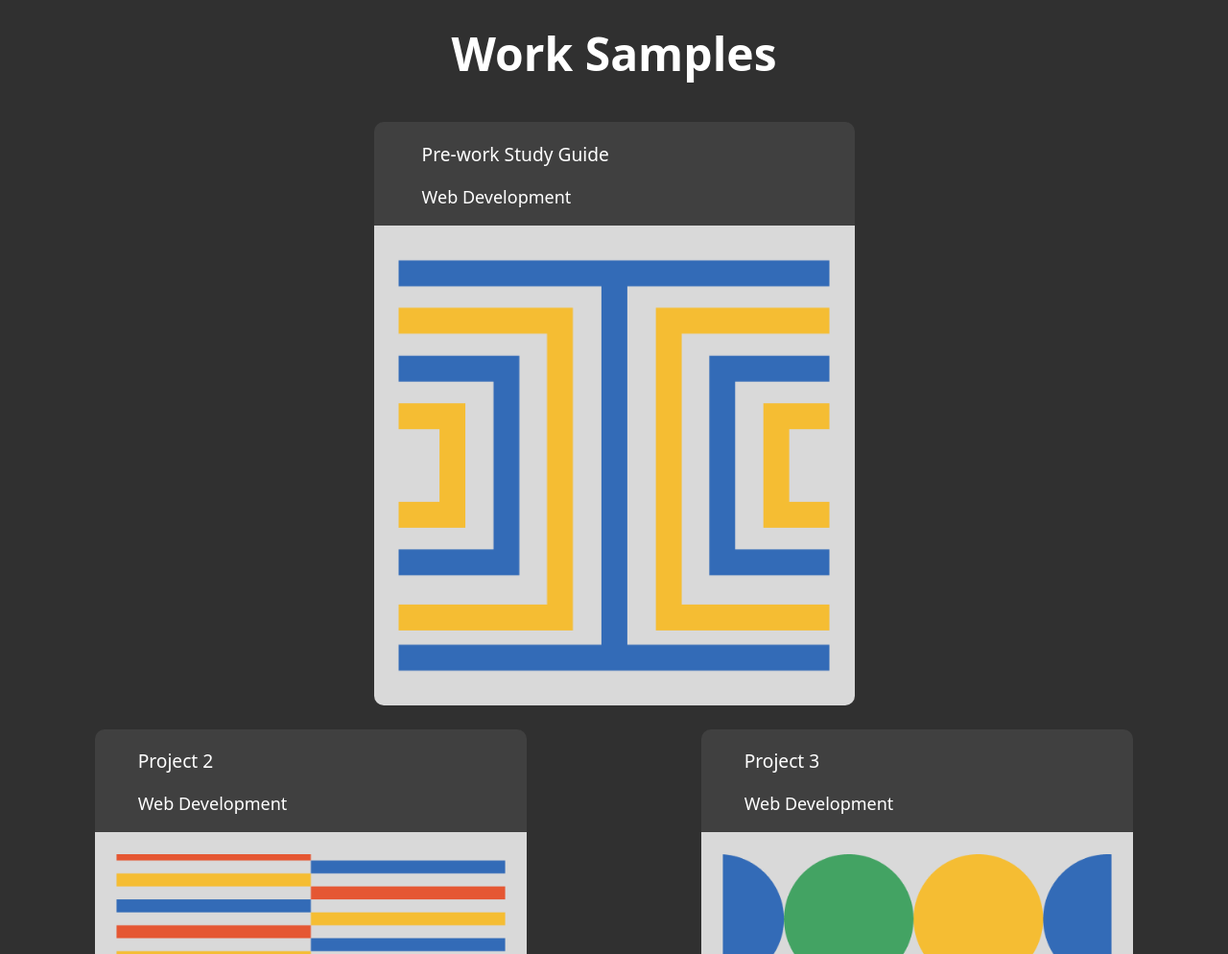
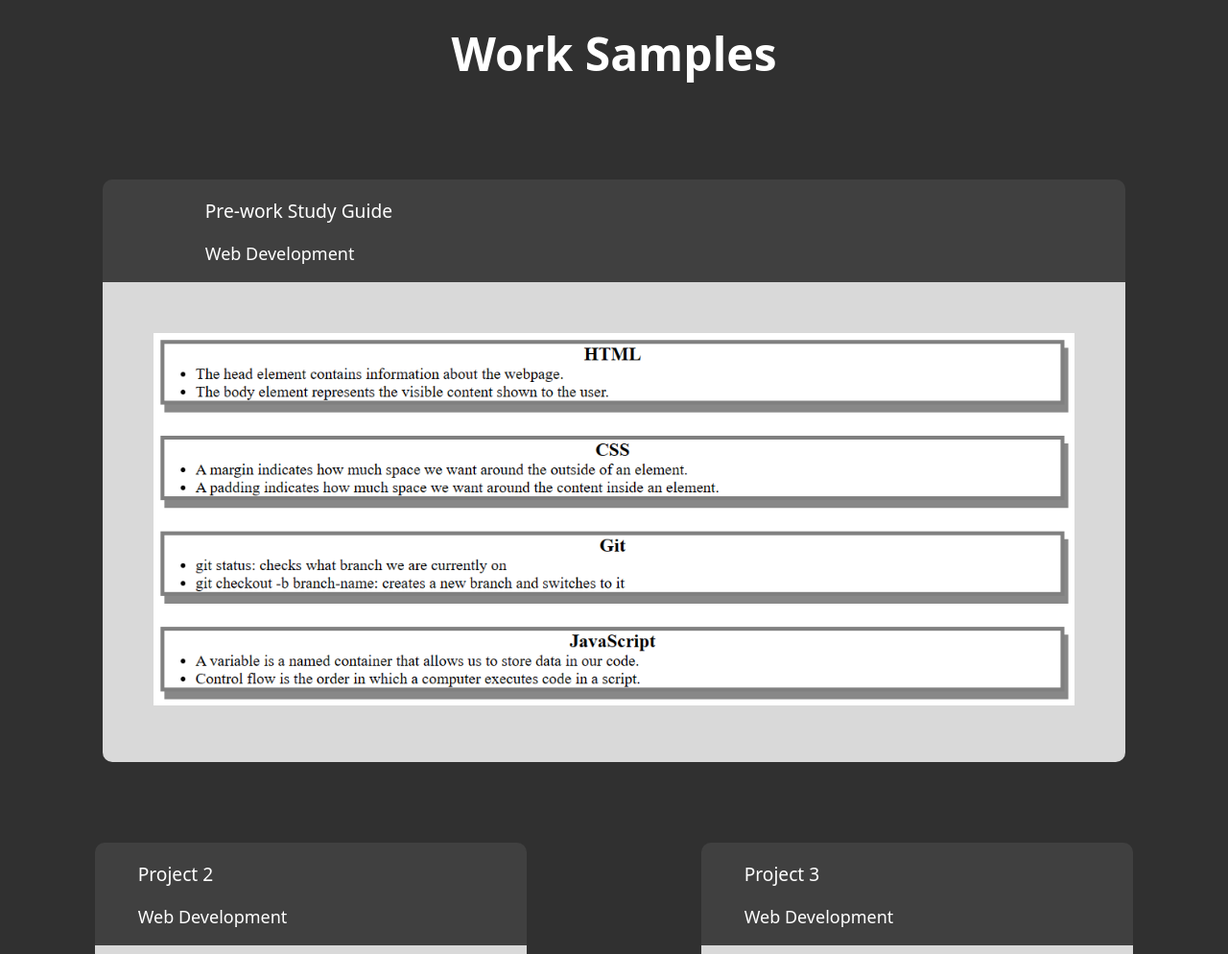
Before and after one commit to ricguer/professional-portfolio, a plain HTML site: page index.html in a window 1280 px wide. Shown: the part 1280-2274 px from the top of the page at 96% size. Drawn offline with Linux system fonts and the light colour scheme.

Commit message:
Incorporate Screenshot of First Project on Respective Card
- Placing the screenshot has the added effect of increasing the card's size.

```diff
--- a/assets/style.css
+++ b/assets/style.css
@@ -145,6 +145,7 @@ nav ul {
 #first-project-card {
     display: flex;
     flex-direction: column;
+    margin: 5%;
 }
 
 #professional-experience-section {
--- a/index.html
+++ b/index.html
@@ -111,7 +111,9 @@
                         </a>
                     </div>
                     <div class="card-media">
-                        <img class="project-thumbnails" src="./assets/images/decorations/Elements-geometric-pattern-square-line-color.png" alt="Project 1 Thumbnail">
+                        <a href="https://ricguer.github.io/prework-study-guide/">
+                            <img class="project-thumbnails" src="./assets/images/project-screenshots/project-1-prework-study-guide.png" alt="Pre-Work Screenshot">
+                        </a>
                     </div>
                 </article>
             </div>
```
Also changed, not shown: assets/images/project-screenshots/project-1-prework-study-guide.png (added).
